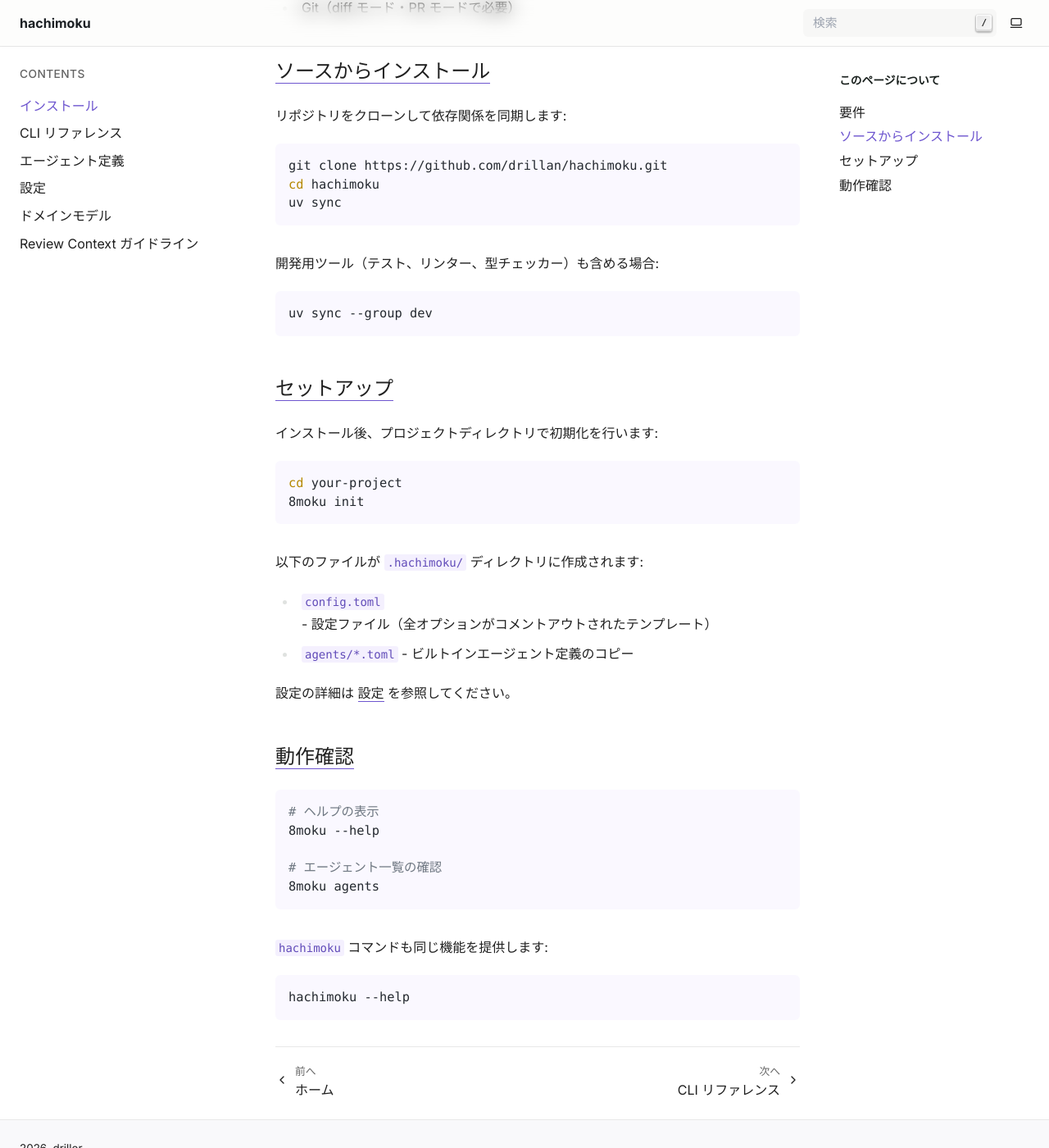
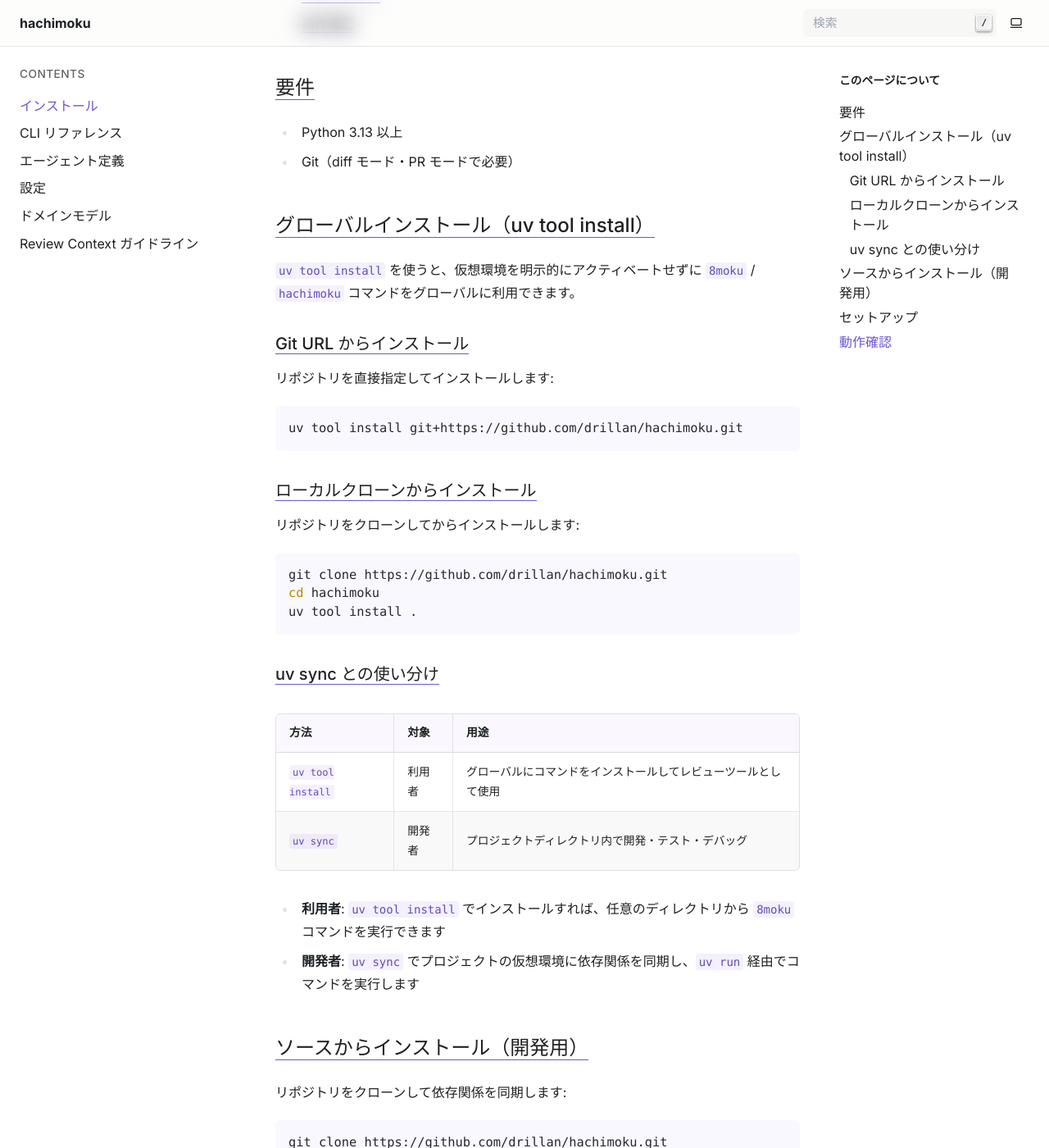
Before and after one commit to drillan/hachimoku, a Sphinx documentation site: the page built from docs/installation.md, in a window 1280 px wide and 1400 px high, scrolled down 441 px. Shown: the whole window at 82% size. Built offline with Sphinx 7.4.7, drawn with Linux system fonts in a browser that asks for light colours; some of the changed text lies outside the part shown.

Commit message:
docs(#207): uv tool install ガイドを README と installation.md に追加 (#210)
PyPI 未公開時の利用者向けインストール方法（uv tool install）と
開発者向けセットアップ（uv sync）の使い分けを明確化。

Co-authored-by: Claude Opus 4.6 <noreply@anthropic.com>

````diff
--- a/docs/installation.md
+++ b/docs/installation.md
@@ -10,7 +10,39 @@
 - Python 3.13 以上
 - Git（diff モード・PR モードで必要）
 
-## ソースからインストール
+## グローバルインストール（uv tool install）
+
+`uv tool install` を使うと、仮想環境を明示的にアクティベートせずに `8moku` / `hachimoku` コマンドをグローバルに利用できます。
+
+### Git URL からインストール
+
+リポジトリを直接指定してインストールします:
+
+```bash
+uv tool install git+https://github.com/drillan/hachimoku.git
+```
+
+### ローカルクローンからインストール
+
+リポジトリをクローンしてからインストールします:
+
+```bash
+git clone https://github.com/drillan/hachimoku.git
+cd hachimoku
+uv tool install .
+```
+
+### uv sync との使い分け
+
+| 方法 | 対象 | 用途 |
+|------|------|------|
+| `uv tool install` | 利用者 | グローバルにコマンドをインストールしてレビューツールとして使用 |
+| `uv sync` | 開発者 | プロジェクトディレクトリ内で開発・テスト・デバッグ |
+
+- **利用者**: `uv tool install` でインストールすれば、任意のディレクトリから `8moku` コマンドを実行できます
+- **開発者**: `uv sync` でプロジェクトの仮想環境に依存関係を同期し、`uv run` 経由でコマンドを実行します
+
+## ソースからインストール（開発用）
 
 リポジトリをクローンして依存関係を同期します:
 
````
Also changed, not shown: README.md (+9 -1 lines).
